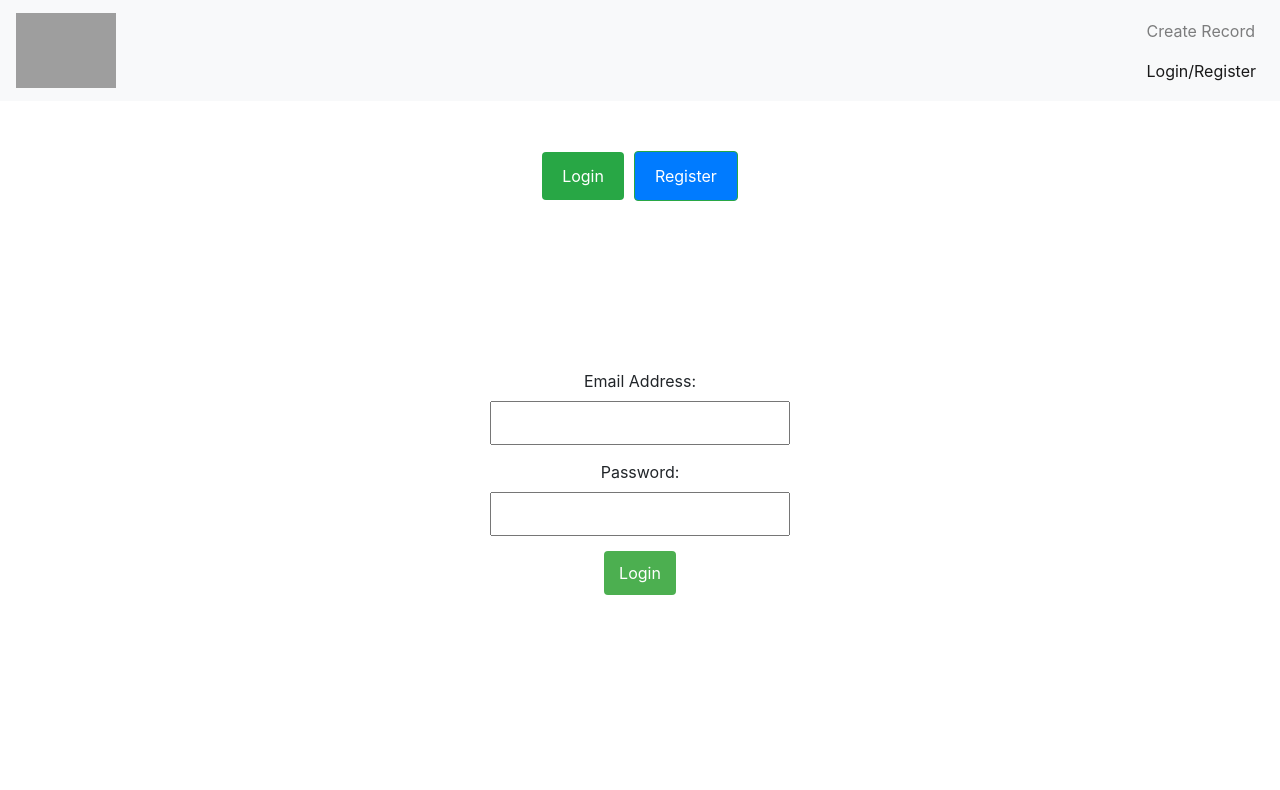
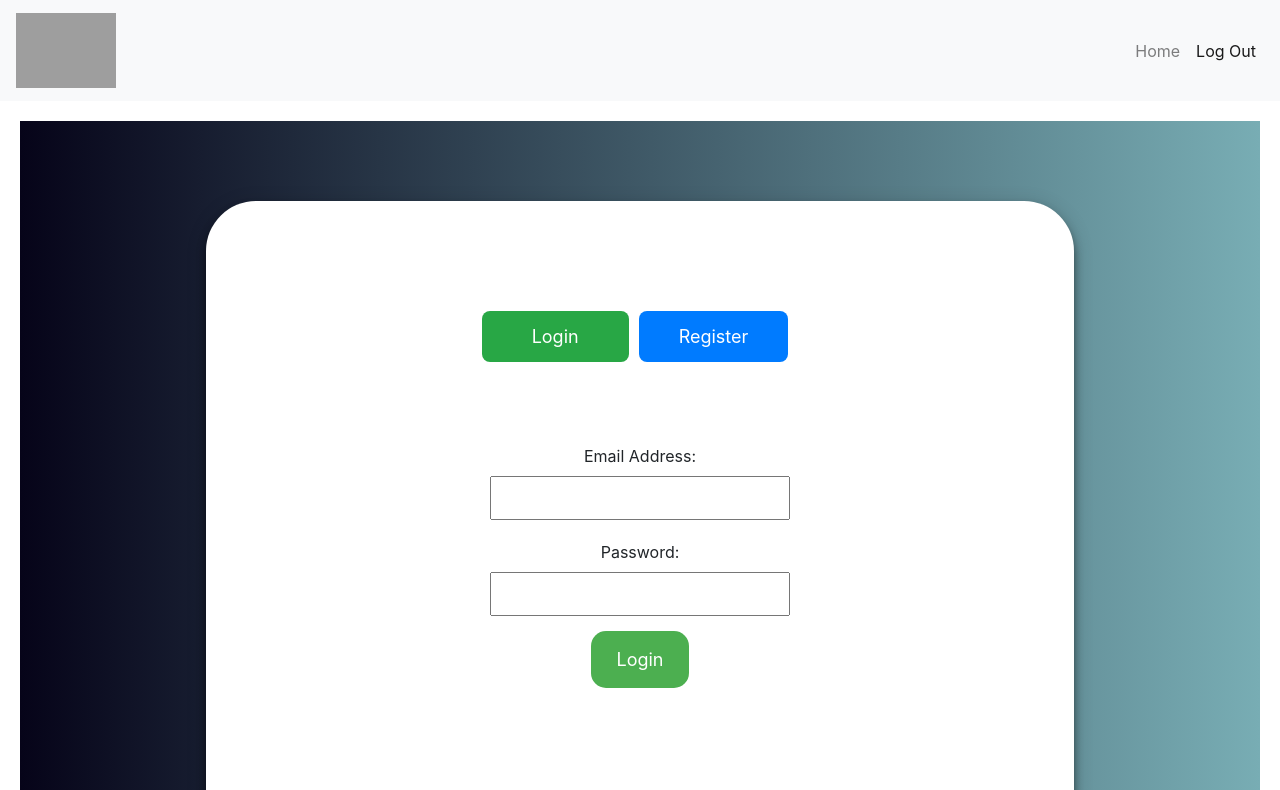
Before and after one commit to Darrel-Koh/Bulls-AI, a React (Create React App) app in the folder mern/client/: page /loginPage in a window 1280 px wide. Shown: the top 790 px of the page. Built offline with nearby package versions, Linux system fonts and the light colour scheme; grey boxes are pictures that could not be loaded.

Commit message:
Merged Login & Main

```diff
--- a/mern/client/src/components/loginPage.js
+++ b/mern/client/src/components/loginPage.js
@@ -1,83 +1,71 @@
-// LoginPage.js
 
 import React, { useState } from "react";
-import { redirect } from "react-router-dom";
+import '../components/style.css';
+import axios from 'axios';
+import { useNavigate } from 'react-router-dom';
+
 
 const LoginPage = () => {
   const [activeTab, setActiveTab] = useState("login");
-  const [loginUsername, setLoginUsername] = useState("");
+  const [loginEmail, setLoginEmail] = useState("");
   const [loginPassword, setLoginPassword] = useState("");
-  const [registerUsername, setRegisterUsername] = useState("");
+  const [registerEmail, setRegisterEmail] = useState("");
   const [registerPassword, setRegisterPassword] = useState("");
   const [registerFirstName, setRegisterFirstName] = useState("");
+  const navigate = useNavigate();
+  const [setLoggedIn] = useState(false);
 
-  const handleLogin = async (e) => {
-    e.preventDefault();
-    console.log("Logging in with:", loginUsername, loginPassword);
 
-    const loginInfo = {
-      userName: loginUsername,
-      password: loginPassword,
-    };
+  const handleLogin = async () => {
+    try {
+      const response = await axios.post('http://localhost:5000/login', { loginEmail, loginPassword });
+      console.log('Login successful. Token:', response.data.token);
 
-    const response = await fetch(`http://localhost:5050/login/${loginInfo}`, {
-      method: "GET",
-      headers: {
-        "Content-Type": "application/json",
-      },
-    }).catch((error) => {
-      window.alert(error);
-      return;
-    });
-
-    if (response.ok) {
-      console.log("LOGIN SUCCESS");
-      return redirect("/mainpage");
-    } else {
-      console.log("LOGIN FAIL");
-
-      // need to show error in the login form
+      // Set loggedIn state to true and redirect to the main page
+      setLoggedIn(true);
+      navigate('/mainPage');
+    } catch (error) {
+      console.error('Login failed:', error.message);
     }
-
-    setLoginUsername("");
-    setLoginPassword("");
   };
 
-  const handleRegister = (e) => {
-    e.preventDefault();
-    console.log(
-      "Registering with:",
-      registerUsername,
-      registerPassword,
-      setRegisterFirstName
-    );
-
-    setRegisterUsername("");
-    setRegisterPassword("");
-    setRegisterFirstName("");
+  const handleRegister = async () => {
+    try {
+      await axios.post('http://localhost:5000/register', { registerEmail, registerPassword, registerFirstName });
+      console.log('Registration successful');
+    } catch (error) {
+      console.error('Registration failed:', error.message);
+    }
   };
 
   return (
+
+    <div className="parent-div">
+
+    <div className="outer-div">
+
     <div
       style={{
         textAlign: "center",
-        marginTop: "50px",
+        marginTop: "100px",
         minHeight: "100vh",
         display: "flex",
         flexDirection: "column",
       }}
     >
+
       <div style={{ marginBottom: "20px" }}>
         <button
           style={{
-            padding: "12px 20px",
+            padding: "12px 50px",
+            marginTop: "140px",
             marginRight: "10px",
             backgroundColor: activeTab === "login" ? "#28a745" : "#007bff",
             color: "white",
-            border: "none",
-            borderRadius: "4px",
+            border: "2px",
+            borderRadius: "8px",
             cursor: "pointer",
-            fontSize: "16px",
+            fontSize: "18px",
           }}
           onClick={() => setActiveTab("login")}
         >
@@ -85,31 +73,34 @@ const LoginPage = () => {
         </button>
         <button
           style={{
-            padding: "12px 20px",
+            padding: "12px 40px",
+            marginRight: "10px",
             backgroundColor: activeTab === "register" ? "#28a745" : "#007bff",
             color: "white",
-            border: "1px solid #28a745",
-            borderRadius: "4px",
+            border: "2px",
+            borderRadius: "8px",
             cursor: "pointer",
-            fontSize: "16px",
+            fontSize: "18px",
           }}
           onClick={() => setActiveTab("register")}
         >
           Register
         </button>
+
+
       </div>
       {activeTab === "login" && (
         <form
           onSubmit={handleLogin}
           style={{ maxWidth: "300px", margin: "auto" }}
         >
-          <div style={{ marginBottom: "15px" }}>
-            <label htmlFor="loginUsername">Email Address:</label>
+          <div style={{ marginBottom: "20px" }}>
+            <label htmlFor="loginEmail">Email Address:</label>
             <input
               type="text"
-              id="loginUsername"
-              value={loginUsername}
-              onChange={(e) => setLoginUsername(e.target.value)}
+              id="loginEmail"
+              value={loginEmail}
+              onChange={(e) => setLoginEmail(e.target.value)}
               style={{ width: "100%", padding: "8px" }}
             />
           </div>
@@ -137,12 +128,12 @@ const LoginPage = () => {
           style={{ maxWidth: "300px", margin: "auto" }}
         >
           <div style={{ marginBottom: "15px" }}>
-            <label htmlFor="registerUsername">Email Address:</label>
+            <label htmlFor="registerEmail">Email Address:</label>
             <input
               type="text"
               id="registerUsername"
-              value={registerUsername}
-              onChange={(e) => setRegisterUsername(e.target.value)}
+              value={registerEmail}
+              onChange={(e) => setRegisterEmail(e.target.value)}
               style={{ width: "100%", padding: "8px" }}
             />
           </div>
@@ -182,6 +173,8 @@ const LoginPage = () => {
       >
         <p>&copy; 2023 Bulls Ai. All rights reserved.</p>
       </footer>
+      </div>
+      </div>
     </div>
   );
 };
@@ -189,10 +182,12 @@ const LoginPage = () => {
 const submitButtonStyle = {
   backgroundColor: "#4CAF50",
   color: "white",
-  padding: "10px 15px",
+  padding: "15px 25px",
   border: "none",
-  borderRadius: "4px",
+  borderRadius: "15px",
   cursor: "pointer",
+  marginBottom: "100px",
+  fontSize: "18px"
 };
 
 export default LoginPage;
--- a/mern/client/src/components/mainPage.js
+++ b/mern/client/src/components/mainPage.js
@@ -30,14 +30,14 @@ const MainPage = () => {
   };
 
   return (
-    <div style={{ textAlign: 'center', margin: '20px'}}>
+    <div style={{ textAlign: 'center', margin: '40px'}}>
       <div style={{ marginBottom: '20px', display: 'flex', flexDirection: 'column' }}>
         <input
           type="text"
           placeholder="Search for Tickers/Stocks"
           value={searchTerm}
           onChange={(e) => setSearchTerm(e.target.value)}
-          style={{ textAlign: 'center', padding: '8px', marginRight: '8px' }}
+          style={{ textAlign: 'center', padding: '8px', marginRight: '8px', width: "100%" }}
         />
         <button onClick={handleSearch} style={submitButtonStyle}>
           Search
@@ -66,7 +66,10 @@ const MainPage = () => {
         <p>No data available.</p>
       )}
 
-    <footer style={{ marginTop: 'auto', padding: '10px', backgroundColor: '#f4f4f4' }}>
+    <footer
+      style={{ marginTop: '600px', padding: '10px', backgroundColor: '#f4f4f4' }}
+
+      >
         <p>&copy; 2023 Bulls Ai. All rights reserved.</p>
       </footer>
     </div>
@@ -80,6 +83,8 @@ const MainPage = () => {
     border: 'none',
     borderRadius: '4px',
     cursor: 'pointer',
+    marginBottom: '100px',
+    marginTop: '10px'
   };
 
 
--- a/mern/client/src/components/navbar.js
+++ b/mern/client/src/components/navbar.js
@@ -1,18 +1,17 @@
 import React from "react";
-
-// We import bootstrap to make our application look better.
+import { NavLink } from "react-router-dom";
 import "bootstrap/dist/css/bootstrap.css";
 
-// We import NavLink to utilize the react router.
-import { NavLink } from "react-router-dom";
-
-// Here, we display our Navbar
 export default function Navbar() {
   return (
     <div>
       <nav className="navbar navbar-expand-lg navbar-light bg-light">
         <NavLink className="navbar-brand" to="/mainPage">
-          <img alt="MongoDB logo" style={{"width" : 25 + '%'}} src="https://d3cy9zhslanhfa.cloudfront.net/media/3800C044-6298-4575-A05D5C6B7623EE37/4B45D0EC-3482-4759-82DA37D8EA07D229/webimage-8A27671A-8A53-45DC-89D7BF8537F15A0D.png"></img>
+          <img
+            alt="MongoDB logo"
+            style={{ width: "25%" }}
+            src="https://d3cy9zhslanhfa.cloudfront.net/media/3800C044-6298-4575-A05D5C6B7623EE37/4B45D0EC-3482-4759-82DA37D8EA07D229/webimage-8A27671A-8A53-45DC-89D7BF8537F15A0D.png"
+          ></img>
         </NavLink>
         <button
           className="navbar-toggler"
@@ -29,11 +28,13 @@ export default function Navbar() {
         <div className="collapse navbar-collapse" id="navbarSupportedContent">
           <ul className="navbar-nav ml-auto">
             <li className="nav-item">
-             <NavLink className="nav-link" to="/create">
-               Create Record
+              <NavLink className="nav-link" to="/mainPage">
+                Home
               </NavLink>
+            </li>
+            <li className="nav-item">
               <NavLink className="nav-link" to="/loginPage">
-               Login/Register
+                Log Out
               </NavLink>
             </li>
           </ul>
--- /dev/null
+++ b/mern/client/src/components/style.css
@@ -0,0 +1,27 @@
+.parent-div{
+    background-repeat: no-repeat;
+    background-size: cover;
+    background-size: center;
+    background-attachment: fixed;
+    height:100vh;
+    margin:0px;
+    display: flex;
+    justify-content:center ;
+    align-items: center;
+    background: #0f1f21;  /* fallback for old browsers */
+    background: -webkit-linear-gradient(to right, #010103, #24C6DC);  /* Chrome 10-25, Safari 5.1-6 */
+    background: linear-gradient(to right, #060419, #78adb4); /* W3C, IE 10+/ Edge, Firefox 16+, Chrome 26+, Opera 12+, Safari 7+ */
+
+
+}
+.outer-div{
+    display: flex;
+    flex-direction: row;
+    justify-content:space-evenly ;
+    background-color:white;
+    align-items: center;
+    width:70%;
+    height: 80vh;
+    border-radius: 50px;
+    box-shadow: 0 7px 8px 0 rgba(0, 0, 0, 0.5), 0 4px 20px 0 rgba(0, 0, 0, 0.19);
+}
```
Lines whose indentation alone changed are shown as unchanged.
